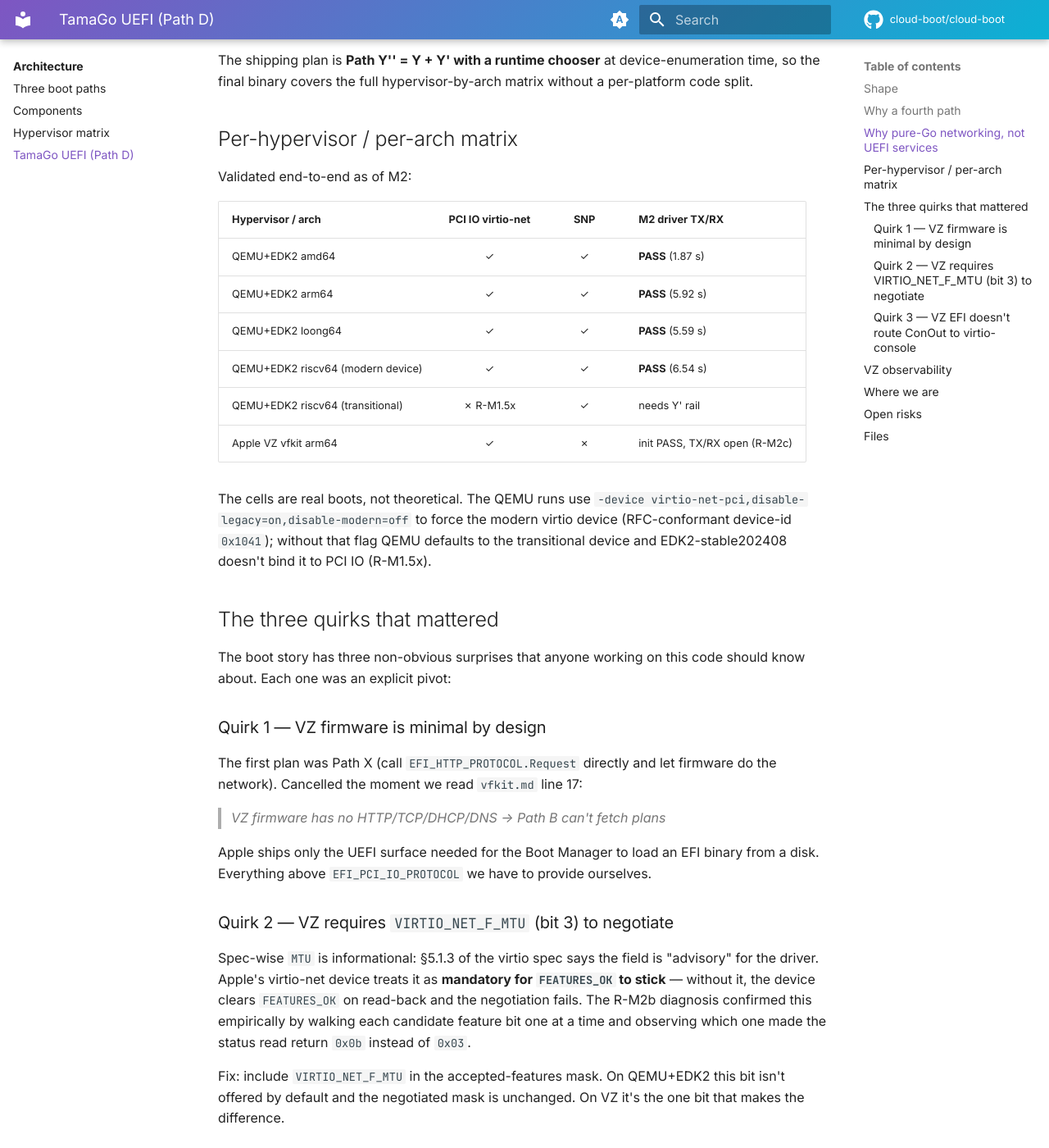
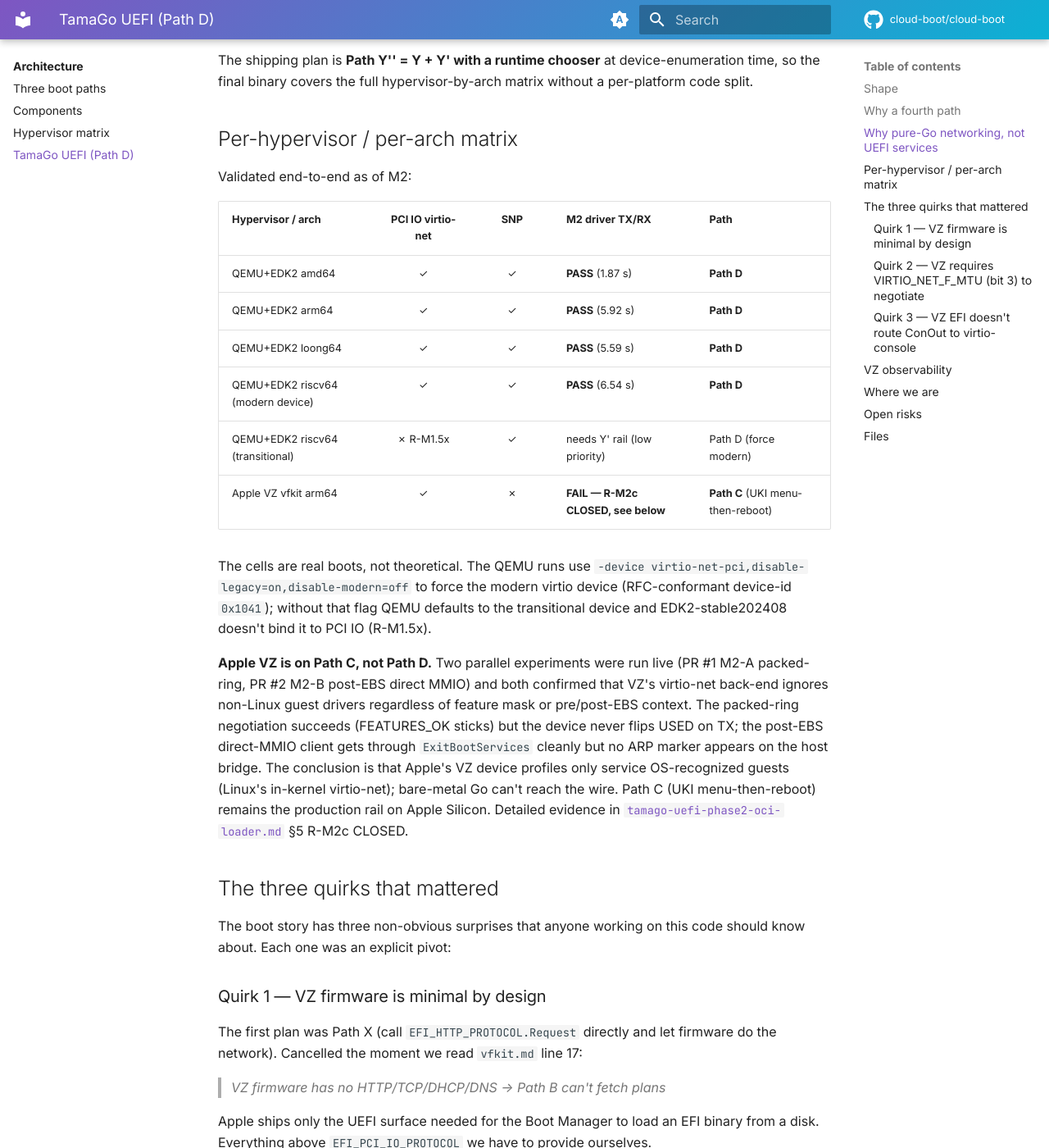
Before and after one commit to cloud-boot/docs, an MkDocs documentation site: the page built from docs/architecture/tamago-uefi.md, in a window 1280 px wide and 1400 px high, scrolled down 2297 px. Shown: the whole window at 82% size. Built offline with MkDocs 1.6.1 and Material for MkDocs 9.7.7, drawn with Linux system fonts in a browser that asks for light colours; the version menu is left out; some of the changed text lies outside the part shown.

Commit message:
R-M2c CLOSED: Apple VZ gates virtio-net for non-OS clients
Empirically validated via two parallel live experiments on vfkit
(Apple Silicon arm64):

- M2-A (PR #1): packed-ring virtqueue with VIRTIO_F_RING_PACKED
  accepted. FEATURES_OK sticks (status=0x0f), descriptor + driver
  event suppression areas populated, doorbell written. Device
  never flips USED on TX (50k poll iterations). Same code passes
  end-to-end on QEMU+EDK2 arm64 with packed=on (TX OK, ARP reply
  captured). So packed-ring impl is sound; VZ is the failing side.

- M2-B (PR #2): post-ExitBootServices direct-MMIO. Pre-EBS dump
  clean (writeCount=1 payloadBytes=4043, reaches "flushing
  blkprintk side-channel pre-EBS"). vfkit runs 60s after EBS
  consistent with postEBSHalt spin. sudo tcpdump on bridge100
  captures 0 ARP frames at M2B marker IPs.

Joint interpretation: Apple's VZ virtio-net back-end services
only OS-recognized guest drivers (Linux's in-kernel virtio-net
verified working). Bare-metal Go can't reach the wire regardless
of feature negotiation, queue layout, or pre/post-EBS context.

Verdict: Path D scope = QEMU+EDK2 4 arches only.
        VZ stays on Path C (UKI menu-then-reboot, production).

PR #1 + PR #2 close as REFERENCE / archive. M3+ resume on QEMU
cells only. M2.1 (SNP wrapper) + M2.2 (chooser) downgraded to
low priority since neither covers VZ.

Co-Authored-By: Claude Opus 4.8 <noreply@anthropic.com>

```diff
--- a/docs/architecture/tamago-uefi.md
+++ b/docs/architecture/tamago-uefi.md
@@ -106,20 +106,35 @@ hypervisor-by-arch matrix without a per-platform code split.
 
 Validated end-to-end as of M2:
 
-| Hypervisor / arch | PCI IO virtio-net | SNP | M2 driver TX/RX |
-|---|:---:|:---:|---|
-| QEMU+EDK2 amd64 | ✓ | ✓ | **PASS** (1.87 s) |
-| QEMU+EDK2 arm64 | ✓ | ✓ | **PASS** (5.92 s) |
-| QEMU+EDK2 loong64 | ✓ | ✓ | **PASS** (5.59 s) |
-| QEMU+EDK2 riscv64 (modern device) | ✓ | ✓ | **PASS** (6.54 s) |
-| QEMU+EDK2 riscv64 (transitional) | ✗ R-M1.5x | ✓ | needs Y' rail |
-| Apple VZ vfkit arm64 | ✓ | ✗ | init PASS, TX/RX open (R-M2c) |
+| Hypervisor / arch | PCI IO virtio-net | SNP | M2 driver TX/RX | Path |
+|---|:---:|:---:|---|---|
+| QEMU+EDK2 amd64 | ✓ | ✓ | **PASS** (1.87 s) | **Path D** |
+| QEMU+EDK2 arm64 | ✓ | ✓ | **PASS** (5.92 s) | **Path D** |
+| QEMU+EDK2 loong64 | ✓ | ✓ | **PASS** (5.59 s) | **Path D** |
+| QEMU+EDK2 riscv64 (modern device) | ✓ | ✓ | **PASS** (6.54 s) | **Path D** |
+| QEMU+EDK2 riscv64 (transitional) | ✗ R-M1.5x | ✓ | needs Y' rail (low priority) | Path D (force modern) |
+| Apple VZ vfkit arm64 | ✓ | ✗ | **FAIL — R-M2c CLOSED, see below** | **Path C** (UKI menu-then-reboot) |
 
 The cells are real boots, not theoretical. The QEMU runs use
 `-device virtio-net-pci,disable-legacy=on,disable-modern=off`
 to force the modern virtio device (RFC-conformant device-id `0x1041`);
 without that flag QEMU defaults to the transitional device and
 EDK2-stable202408 doesn't bind it to PCI IO (R-M1.5x).
+
+**Apple VZ is on Path C, not Path D.** Two parallel experiments
+were run live (PR #1 M2-A packed-ring, PR #2 M2-B post-EBS direct
+MMIO) and both confirmed that VZ's virtio-net back-end ignores
+non-Linux guest drivers regardless of feature mask or pre/post-EBS
+context. The packed-ring negotiation succeeds (FEATURES_OK sticks)
+but the device never flips USED on TX; the post-EBS direct-MMIO
+client gets through `ExitBootServices` cleanly but no ARP marker
+appears on the host bridge. The conclusion is that Apple's VZ
+device profiles only service OS-recognized guests (Linux's
+in-kernel virtio-net); bare-metal Go can't reach the wire.
+Path C (UKI menu-then-reboot) remains the production rail on
+Apple Silicon. Detailed evidence in
+[`tamago-uefi-phase2-oci-loader.md`](https://github.com/cloud-boot/docs/blob/main/tamago-uefi-phase2-oci-loader.md)
+§5 R-M2c CLOSED.
 
 ## The three quirks that mattered
 
@@ -193,17 +208,19 @@ validation.
   PCI IO; SNP enumeration as the complementary rail; block-IO
   side-channel for VZ observability; VZ capability matrix surfaced.
 - ✅ **Phase 2 M2** — pure-Go virtio-net driver with feature
-  negotiation, virtqueue allocation, ARP TX/RX. **4/5 cells PASS
-  end-to-end** (QEMU 4 arches). VZ init OK + R-M2c open (TX
-  descriptor doesn't complete in the used ring; under
-  investigation).
-- ⏳ **M2.1** — SNP wrapper to back the rail Y' (mostly for legacy
-  riscv64 binding gap; less critical now that modern-device-forcing
-  works on riscv64).
-- ⏳ **M2.2** — `LinkEndpoint` interface + runtime chooser.
+  negotiation, virtqueue allocation, ARP TX/RX. **4/5 QEMU+EDK2
+  cells PASS end-to-end**. VZ tested via both M2-A (RING_PACKED
+  packed-ring) and M2-B (post-EBS direct MMIO) and BOTH FAIL —
+  see R-M2c CLOSED below for the empirical evidence. **Path D
+  scope is QEMU/EDK2 only**; VZ stays on Path C.
+- ⏸️ **M2.1** (SNP wrapper) — low priority; SNP not on VZ, and
+  modern-device-forcing covers riscv64 on QEMU.
+- ⏸️ **M2.2** (`LinkEndpoint` interface + chooser) — low priority;
+  if M2.1 stays low, M2.2 follows.
 - ⏳ **M3** — pure-Go netstack (gvisor/`tcpip` pinned to a clean tag
   per R-M3'a; mitigation: hand-rolled minimal IPv4/UDP/TCP stack if
-  netstack doesn't build under `GOOS=tamago`).
+  netstack doesn't build under `GOOS=tamago`). **Scope: QEMU+EDK2
+  4 arches only.**
 - ⏳ **M4 / M5 / M6** — DHCP4, DNS+HTTP, TLS+HTTPS.
 - ⏳ **M7** — OCI registry client (port the pure-Go pieces from
   [`cloud-boot/init`](https://github.com/cloud-boot/init)).
@@ -215,7 +232,7 @@ validation.
 
 | ID | Severity | Status | One-liner |
 |---|---|---|---|
-| R-M2c | HIGH | open | VZ TX descriptor never completes in used ring; under diagnosis |
+| R-M2c | — | **CLOSED 2026-06-08** | Apple VZ virtio-net gates non-OS clients; Path D ships QEMU-only, VZ stays on Path C |
 | R-M3'a | MEDIUM | open | gvisor `tcpip` HEAD has a mixed-package build error; pin a clean tag at M3 Step 0 |
 | R-M1.5x | LOW | confirmed, narrowed | riscv64 EDK2 doesn't bind transitional virtio-net to PCI IO; modern device works |
 | R-M8 | open | not yet started | per-arch Linux EFI-stub handoff ABI |
```
Also changed, not shown: tamago-uefi-phase2-oci-loader.md (+70 -2 lines).
